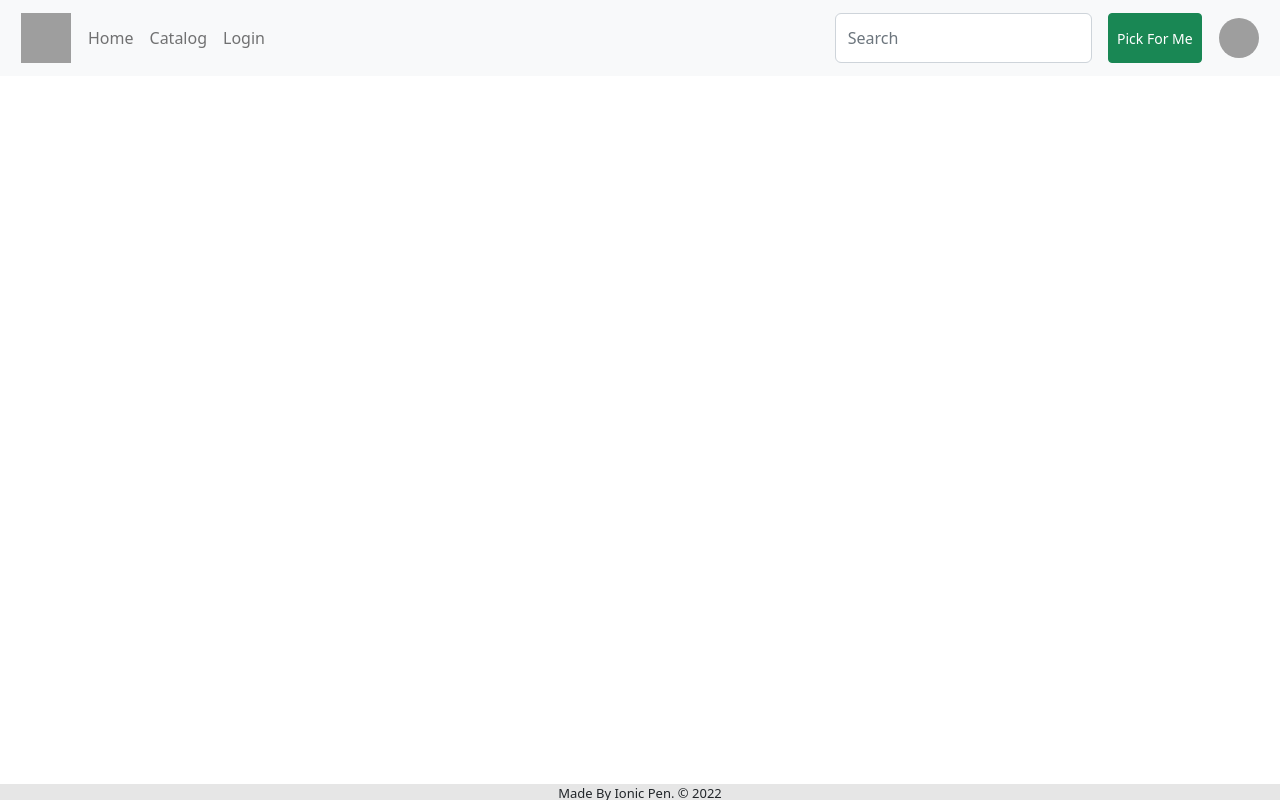
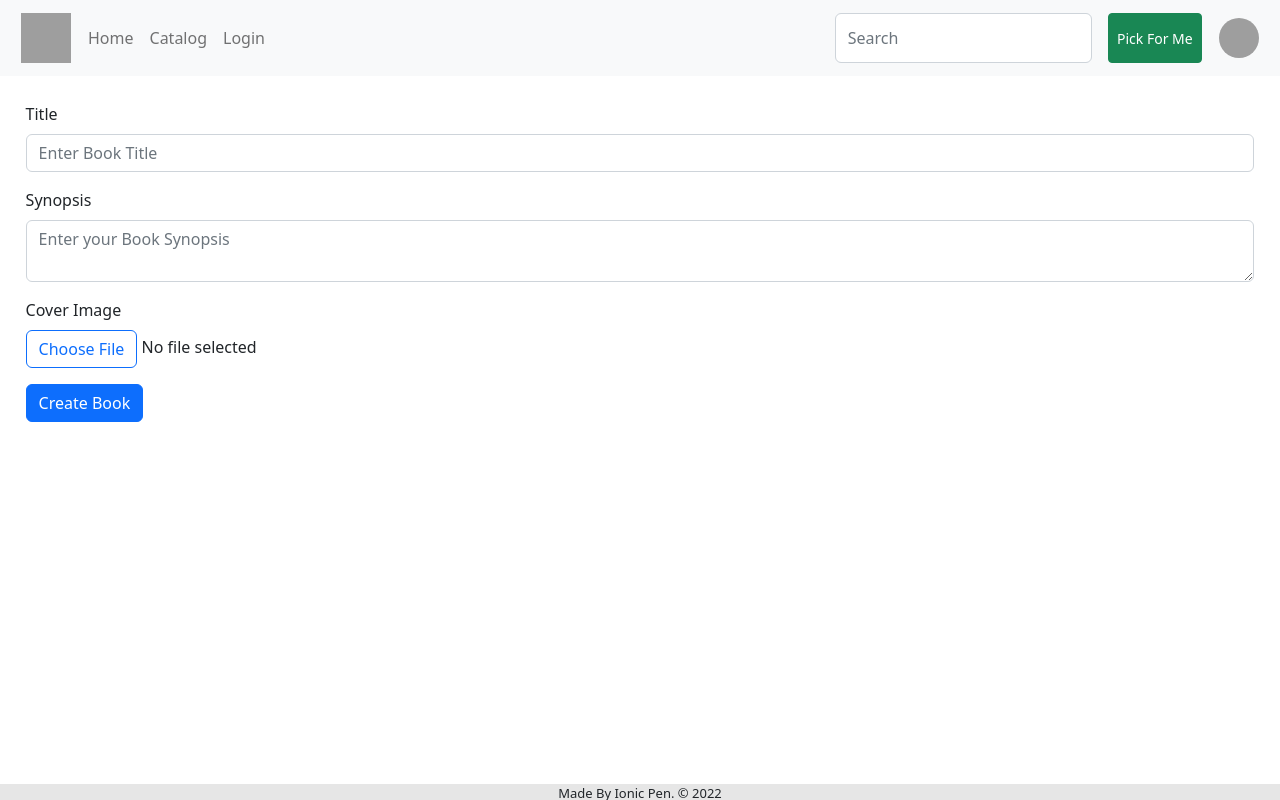
Before and after one commit to chrisfishbob/ionic-pen, a React (Create React App) app: page /new/book in a window 1280 px wide. Built offline with nearby package versions, Linux system fonts and the light colour scheme; grey boxes are pictures that could not be loaded; a web font is replaced by a local one.

Commit message:
Implemented new book and new chapter pages

```diff
--- a/src/App.js
+++ b/src/App.js
@@ -6,6 +6,8 @@ import ProfilePage from"./pages/profile_page/profile_page.component";
 import CatalogPage from "./pages/catalog_page/catalog_page.component";
 import ReadingPage from "./pages/reading_page/reading_page.component";
 import BookDetailPage from "./pages/book_detail_page/book_detail_page.component";
+import CreateBookPage from "./pages/create_book_page/create_book_page.component";
+import CreateChapterPage from "./pages/create_chapter_page/create_chapter_page.component";
 
 import NavBar from "./components/navbar/navbar.component";
 import Footer from "./components/footer/footer.component";
@@ -36,6 +38,8 @@ function App() {
         <Route path="/search" element={<SearchPage />} />
         <Route path="/profile" element={<ProfilePage />} />
         <Route path="/catalog" element={<CatalogPage />} />
+        <Route path="/new/book" element={<CreateBookPage />} />
+        <Route path="/new/chapter/:book_id" element={<CreateChapterPage />} />
         <Route path="/read/:book_id" element={<ReadingPage loggedIn={loggedIn} />} />
         <Route path="/book/:book_id" element={<BookDetailPage />} />
       </Routes>
--- a/src/IonicPenAPI.js
+++ b/src/IonicPenAPI.js
@@ -105,7 +105,7 @@ class IonicPenAPI {
         let response = {};
         try {
             let result = await axios.post(`${BASE_URL}/api/bookmark/set/`, {
-                book_id, book_id,
+                book_id: book_id,
                 chapter_ind: chapter_ind
             }, {
                 headers: {
@@ -148,6 +148,45 @@ class IonicPenAPI {
         }
         return {};
     }
+
+    static async createNewBook(book_title, book_synopsis, book_cover) {
+        let authKey = Session.getCookie('auth-key');
+        try {
+            const response = await axios.post(`${BASE_URL}/api/books/new/`, {
+                book_title: book_title,
+                synopsis: book_synopsis,
+                cover_image: ""
+            }, {
+                headers: {
+                    'auth-key': authKey
+                }
+            });
+            return response.data;
+        } catch (err) {
+            console.log(err);
+        }
+        return {};
+    }
+
+    static async createNewBookChapter(book_id, chapter_title, chapter_text) {
+        let authKey = Session.getCookie('auth-key');
+        try {
+            const response = await axios.post(`${BASE_URL}/api/books/new/chapter/`, {
+                book_id: book_id,
+                chapter_title: chapter_title,
+                chapter_contents: chapter_text
+            }, {
+                headers: {
+                    'auth-key': authKey
+                }
+            });
+            console.log(response);
+            return response.data;
+        } catch (err) {
+            console.log(err);
+        }
+        return {};
+    }
 }
 
 export default IonicPenAPI;
--- /dev/null
+++ b/src/components/image_upload_field/image_upload_field.component.jsx
@@ -0,0 +1,26 @@
+import Button from "react-bootstrap/Button";
+import { useRef, useState } from "react";
+
+function ImageUploadField(props) {
+    const uploadedImage = useRef(null);
+    const [uploadedFileName, setUploadedFileName] = useState("");
+
+    const onImageUpload = (event) => {
+        const file = event.target.files[0];
+        setUploadedFileName(file.name);
+        props.onUpload(file);
+    }
+
+    return (
+        <div>
+            <input type="file" ref={ uploadedImage } onChange={ onImageUpload } className="d-none" accept="image/*" />
+            <Button variant={`outline-${ uploadedFileName? "success": "primary" }`}
+                onClick={() => { uploadedImage.current.click() }}>
+                Choose File
+            </Button>
+            &nbsp;{ uploadedFileName? uploadedFileName: "No file selected" }
+        </div>
+    );
+}
+
+export default ImageUploadField;
--- /dev/null
+++ b/src/pages/create_book_page/create_book_page.component.jsx
@@ -0,0 +1,53 @@
+import ImageUploadField from '../../components/image_upload_field/image_upload_field.component';
+import Button from 'react-bootstrap/Button';
+import Form from 'react-bootstrap/Form';
+
+import { useState } from 'react';
+import IonicPenAPI from '../../IonicPenAPI';
+import { useNavigate } from 'react-router-dom';
+
+function CreateBookPage() {
+    const navigate = useNavigate();
+    const [bookTitle, setBookTitle] = useState("");
+    const [bookSynopsis, setBookSynopsis] = useState("");
+    const [bookCover, setBookCover] = useState(null);
+
+    function onFormSubmit(event) {
+        event.preventDefault();
+        IonicPenAPI.createNewBook(bookTitle, bookSynopsis, bookCover).then((res) => {
+            if (res.book_id) {
+                navigate(`/book/${res.book_id}`);
+            }
+        });
+    }
+
+    return (<div style={{ margin: "2%" }}>
+        <Form onSubmit={ onFormSubmit }>
+            <Form.Group className="mb-3" controlId="formBookTitle">
+                <Form.Label>Title</Form.Label>
+                <Form.Control
+                    type="text"
+                    placeholder="Enter Book Title"
+                    onChange={ ({ target: { value }}) => { setBookTitle(value) } }
+                    value={ bookTitle } />
+            </Form.Group>
+            <Form.Group className="mb-3" controlId="formBookSynopsis">
+                <Form.Label>Synopsis</Form.Label>
+                <Form.Control
+                    as="textarea"
+                    placeholder="Enter your Book Synopsis"
+                    onChange={ ({ target: { value }}) => { setBookSynopsis(value) } }
+                    value={ bookSynopsis } />
+            </Form.Group>
+            <Form.Group className="mb-3" controlId="formBookCoverImage">
+                <Form.Label>Cover Image</Form.Label>
+                <ImageUploadField onUpload={ setBookCover }/>
+            </Form.Group>
+            <Button variant="primary" type="submit">
+                Create Book
+            </Button>
+        </Form>
+    </div>);
+}
+
+export default CreateBookPage;
--- /dev/null
+++ b/src/pages/create_chapter_page/create_chapter_page.component.jsx
@@ -0,0 +1,65 @@
+import Button from 'react-bootstrap/Button';
+import Form from 'react-bootstrap/Form';
+
+import { useNavigate, useParams } from "react-router-dom";
+import { useState, useEffect } from 'react';
+import IonicPenAPI from '../../IonicPenAPI';
+
+function CreateChapterPage() {
+    const navigate = useNavigate();
+    const { book_id } = useParams();
+    const [chapterName, setChapterName] = useState("");
+    const [chapterText, setChapterText] = useState("");
+    const [book, setBook] = useState({
+        cover_image:"",
+        book_title: "",
+        author: "",
+        categories: [],
+        age: "",
+        wordcount: "",
+        chapters: [],
+        likes: [],
+        synopsis: "",
+        reviews: [],
+    });
+
+    useEffect(() => {
+        IonicPenAPI.getBookDetails(book_id).then((res) => {
+            setBook(res);
+        });
+    }, [book_id]);
+
+    function onFormSubmit(event) {
+        event.preventDefault();
+        IonicPenAPI.createNewBookChapter(book_id, chapterName, chapterText).then((res) => {
+            navigate(`/book/${book_id}`);
+        });
+    }
+
+    return (<div style={{ margin: "2%" }}>
+        <h1> { book.book_title } </h1>
+        <Form onSubmit={ onFormSubmit }>
+            <Form.Group className="mb-3" controlId="formChapterName">
+                <Form.Label>Chapter Name</Form.Label>
+                <Form.Control
+                    type="text"
+                    placeholder="Enter Chapter Name"
+                    onChange={ ({ target: { value }}) => { setChapterName(value) } }
+                    value={ chapterName } />
+            </Form.Group>
+            <Form.Group className="mb-3" controlId="formBookSynopsis">
+                <Form.Label>Chapter Text</Form.Label>
+                <Form.Control
+                    as="textarea"
+                    placeholder="Enter your Book Synopsis"
+                    onChange={ ({ target: { value }}) => { setChapterText(value) } }
+                    value={ chapterText } />
+            </Form.Group>
+            <Button variant="primary" type="submit">
+                Create Chapter
+            </Button>
+        </Form>
+    </div>);
+}
+
+export default CreateChapterPage;
```
